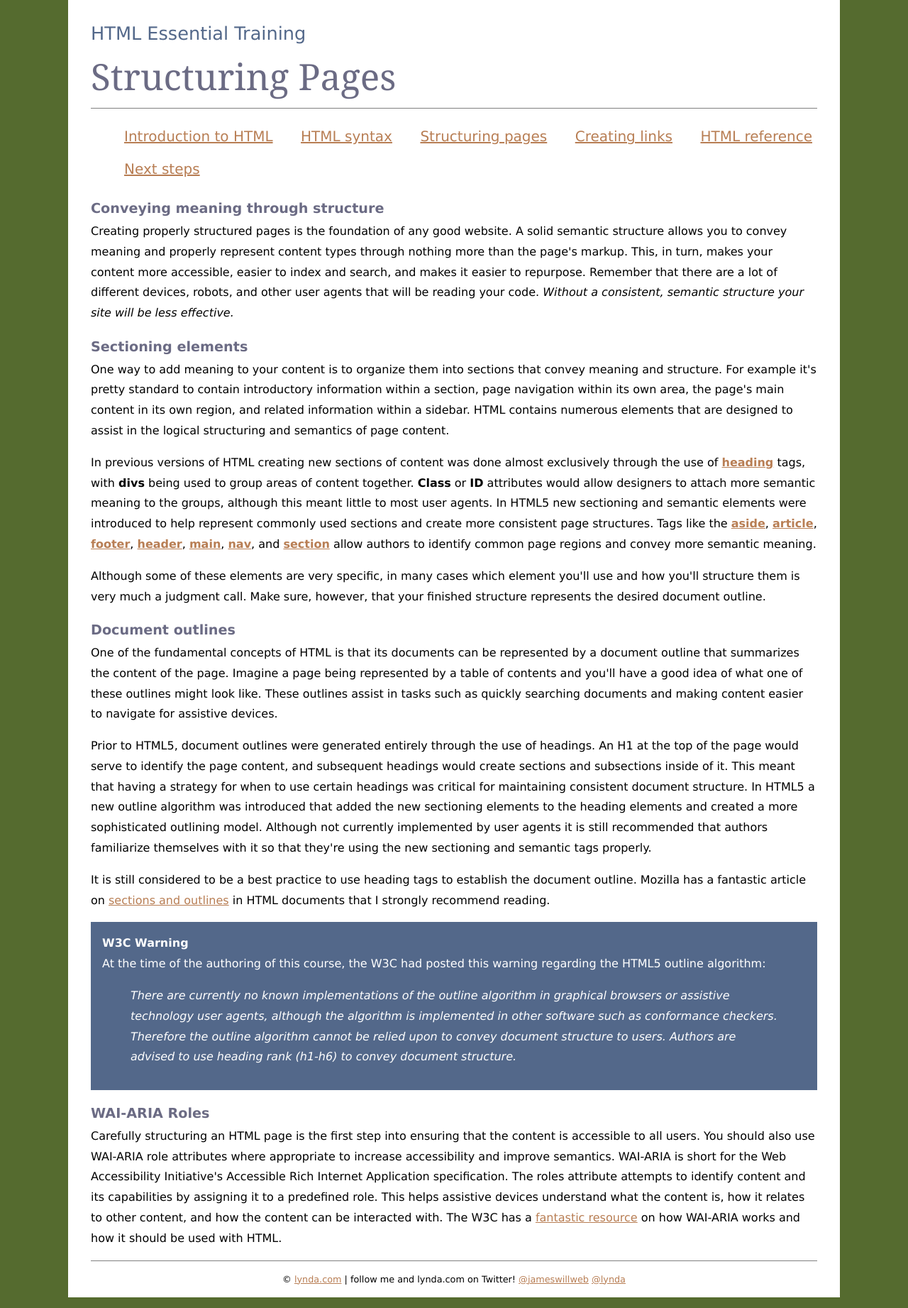
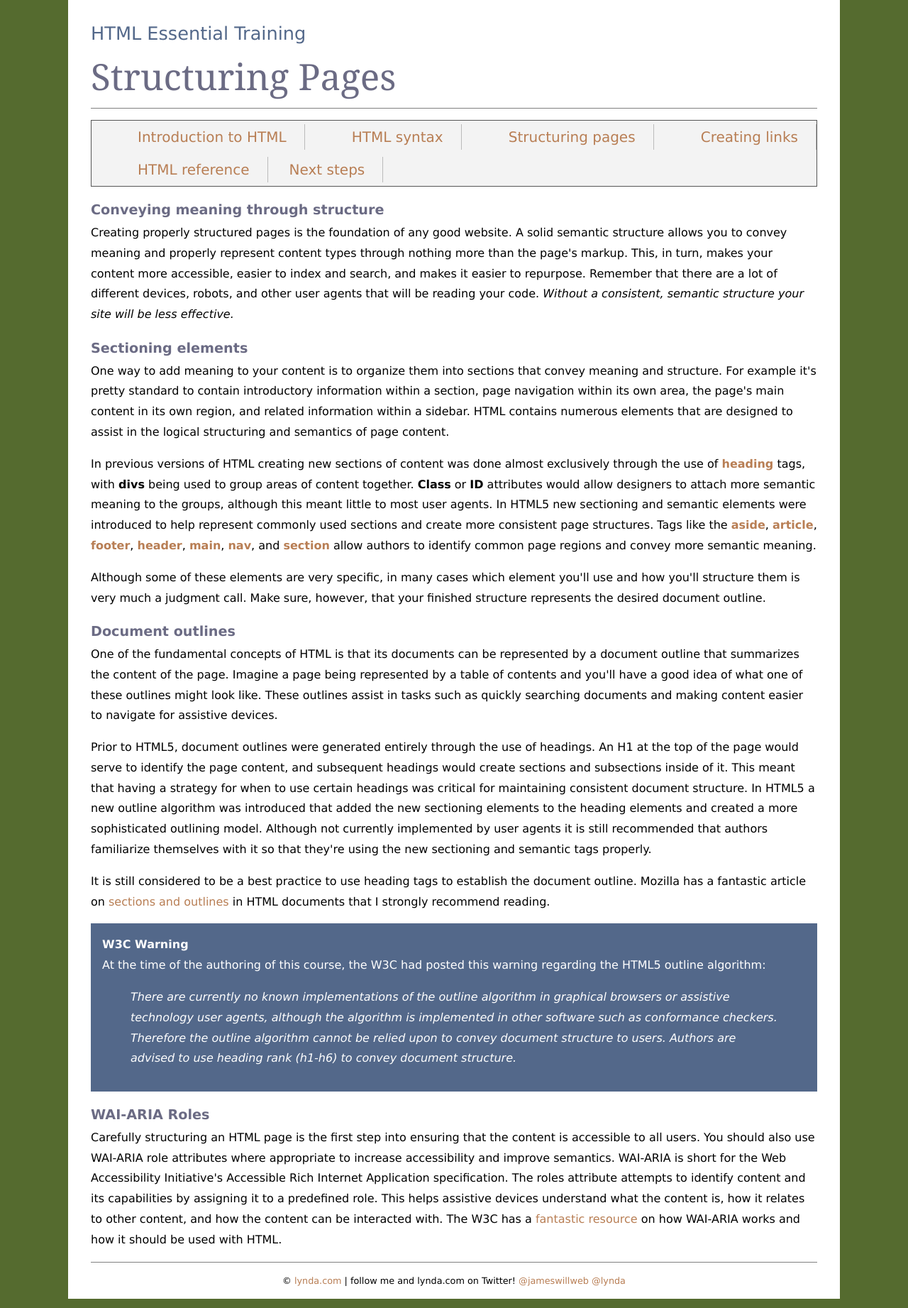
Before and after one commit to jasitu/jasitu.github.io, a Jekyll site: the page htmltrain/structure.htm, which Jekyll copies as it is, in a window 1280 px wide. Shown: the whole page at 71% size. Built offline with Jekyll 4.4.1, drawn with Linux system fonts in a browser that asks for light colours.

Commit message:
Update styles.css

```diff
--- a/htmltrain/css/styles.css
+++ b/htmltrain/css/styles.css
@@ -2,19 +2,30 @@ html, body {
 	background: #556B2F;
 	margin: 0;
 }
+
 nav {
 	text-align: justify;
 }
 
+nav ul {
+	border: 1px solid #555;
+	background-color: #f3f3f3;
+
+}
+
+a {
+	color:inherit;
+	text-decoration: none;
+   }
+
 nav li{
+	font-color: white;
 	font-size: 20px;
 	display: inline-block;
-	padding: 5px 5px;
+	padding: 0px 25px 0px 25px;
 	list-style: none;
-	margin: 0 2px;
-	justify-content: space-around;
-	border-radius: 2px;
-	border-color: black;
+	border-right: 1px solid #bbb;
+	margin: 5px 0px 5px 0px;
 }
 
 h1, h2, h3, h4, h5, h6, p {
```
